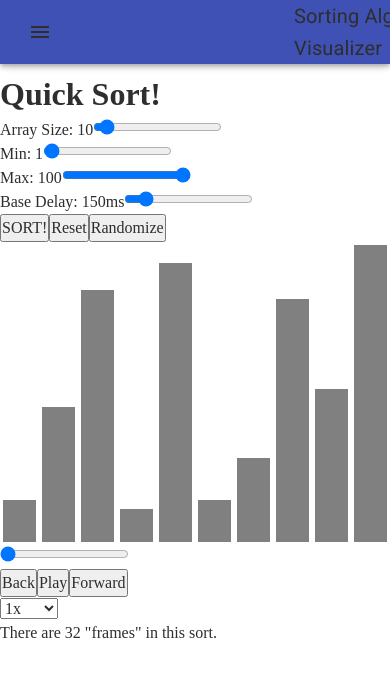
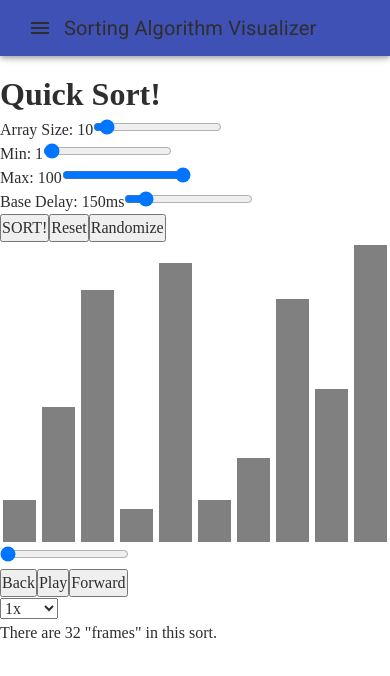
Before and after one commit to jasongir/sorting-algorithm-visualizer, a React (Create React App) app: page /quick in a window 390 px wide. Shown: the top 676 px of the page. Built offline with nearby package versions, Linux system fonts and the light colour scheme.

Commit message:
made top appbar more responsive

```diff
--- a/src/components/header/header.component.jsx
+++ b/src/components/header/header.component.jsx
@@ -28,6 +28,12 @@ const Header = ({ setShowDrawer, showDrawer, showMenu }) => {
 						</IconButton>
 					</Hidden>
 					<Link to="/">
+						<Hidden mdUp>
+							<Typography variant="h6" component="h2">
+								Sorting Algorithm Visualizer
+							</Typography>
+						</Hidden>
+						<Hidden smDown>
 							<Typography
 								variant="h6"
 								component="h2"
@@ -42,6 +48,7 @@ const Header = ({ setShowDrawer, showDrawer, showMenu }) => {
 							>
 								Sorting Algorithm Visualizer
 							</Typography>
+						</Hidden>
 					</Link>
 				</Toolbar>
 			</AppBar>
```
Lines whose indentation alone changed are shown as unchanged.
